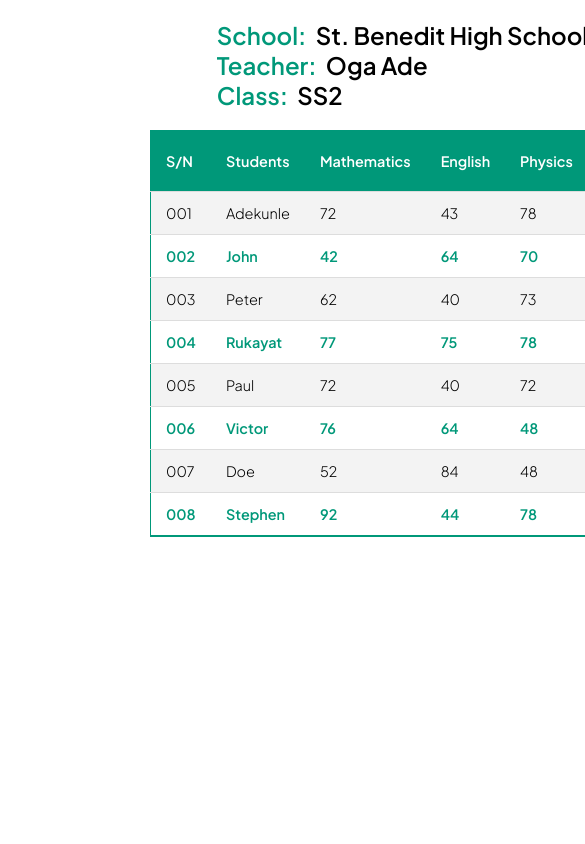
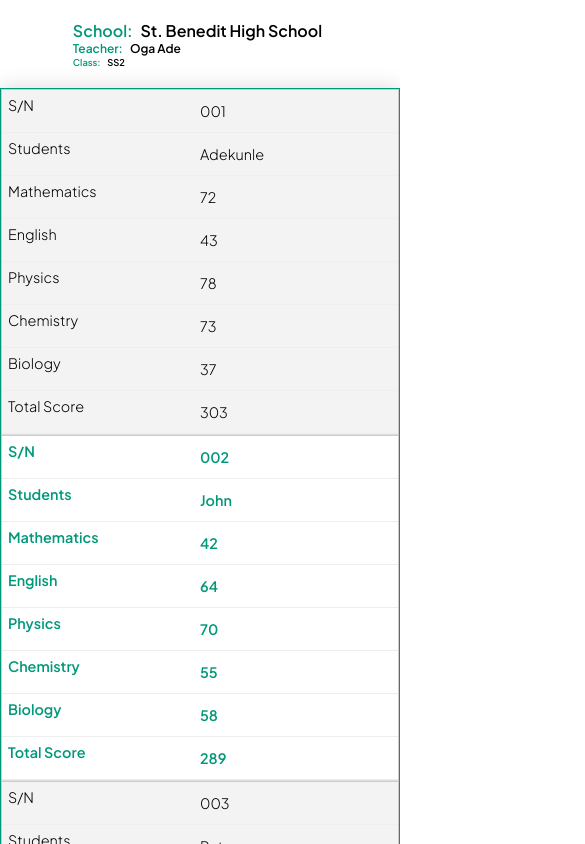
Before and after one commit to imrvon/table-zuri, a plain HTML site: page index.html in a window 390 px wide. Shown: the top 844 px of the page, 585 px wide, since content can reach past the window. Drawn offline with Linux system fonts and the light colour scheme.

Commit message:
made table mobile responsive

```diff
--- a/index.html
+++ b/index.html
@@ -18,6 +18,7 @@
         </header>
         <div class="container">
             <table class="main-table">
+                <thead>
                     <tr class="row">
                         <th id="heading">S/N</th>
                         <th id="heading">Students</th>
@@ -28,6 +29,9 @@
                         <th id="heading">Biology</th>
                         <th id="heading" colspan="2">Total Score</th>
                     </tr>
+                </thead>
+
+                <tbody>
                     <tr class="row">
                         <td>001</td>
                         <td>Adekunle</td>
@@ -108,6 +112,7 @@
                         <td>61</td>
                         <td>340</td>
                     </tr>
+                </tbody>
             </table>
         </div>
     </main>
--- a/style.css
+++ b/style.css
@@ -5,12 +5,6 @@
     margin: 0;
     padding: 0;
     font-family: 'Plus Jakarta Sans', sans-serif;
-}
-
-body {
-    height: 100vh;
-    width: 800px;
-    margin: 0 auto;
 }
 
 header {
@@ -29,14 +23,10 @@ span {
     padding: 0px 5px;
 }
 
-.container {
-    overflow-x: auto;
-}
-
 .main-table {
     border-collapse: collapse;
     font-size: 0.9em;
-    /* min-width: 400px; */
+    min-width: 400px;
     box-shadow: 0 0 20px rgba(0, 0, 0, 0.15);
     border: thin solid #009879;
     border-spacing: 5px;
@@ -57,7 +47,7 @@ span {
     border-bottom: 1px solid #dddddd;
 }
 
-.main-table tr:nth-of-type(even) {
+.main-table tr:nth-of-type(odd) {
     background-color: #f3f3f3;
 }
 
@@ -70,13 +60,59 @@ span {
     color: #009879;
 }
 
-@media only screen and (max-width:767px) {
-    main {
-        width: 500px;
-        margin: 0 auto;
-    }
 
-    .text-headings h1, .text-headings h2, .text-headings h3 {
-        font-size:x-large;
+@media
+only screen and (max-width: 760px)  {
+
+	/* Force table to not be like tables anymore */
+	table, thead, tbody, th, td, tr {
+		display: block;
+	}
+
+	/* Hide table headers (but not display: none;, for accessibility) */
+	thead tr {
+		position: absolute;
+		top: -9999px;
+		left: -9999px;
+	}
+
+	tr { border: 1px solid #ccc; }
+
+	td {
+		/* Behave  like a "row" */
+		border: none;
+		border-bottom: 1px solid #eee;
+		position: relative;
+		padding-left: 50% !important;
+	}
+
+	td:before {
+		/* Now like a table header */
+		position: absolute;
+		/* Top/left values mimic padding */
+		top: 6px;
+		left: 6px;
+		width: 45%;
+		padding-right: 10px;
+		white-space: nowrap;
+	}
+
+	/*
+	Label the data
+	*/
+	td:nth-of-type(1):before { content: "S/N"; }
+	td:nth-of-type(2):before { content: "Students"; }
+	td:nth-of-type(3):before { content: "Mathematics"; }
+	td:nth-of-type(4):before { content: "English"; }
+	td:nth-of-type(5):before { content: "Physics"; }
+	td:nth-of-type(6):before { content: "Chemistry"; }
+	td:nth-of-type(7):before { content: "Biology"; }
+	td:nth-of-type(8):before { content: "Total Score"; }
+}
+
+@media
+only screen and (max-width: 500px)  {
+    .text-headings {
+        font-size: 8px;
     }
 }
```
Lines whose indentation alone changed are shown as unchanged.
